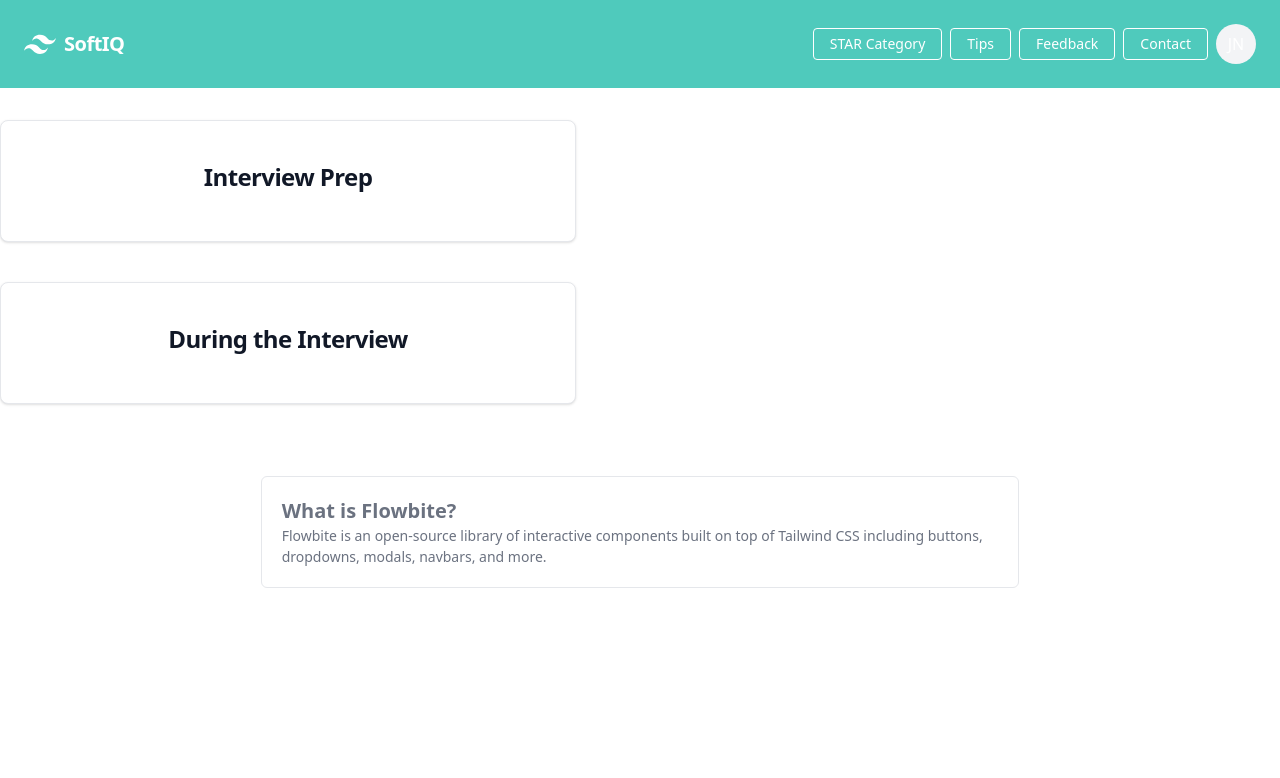
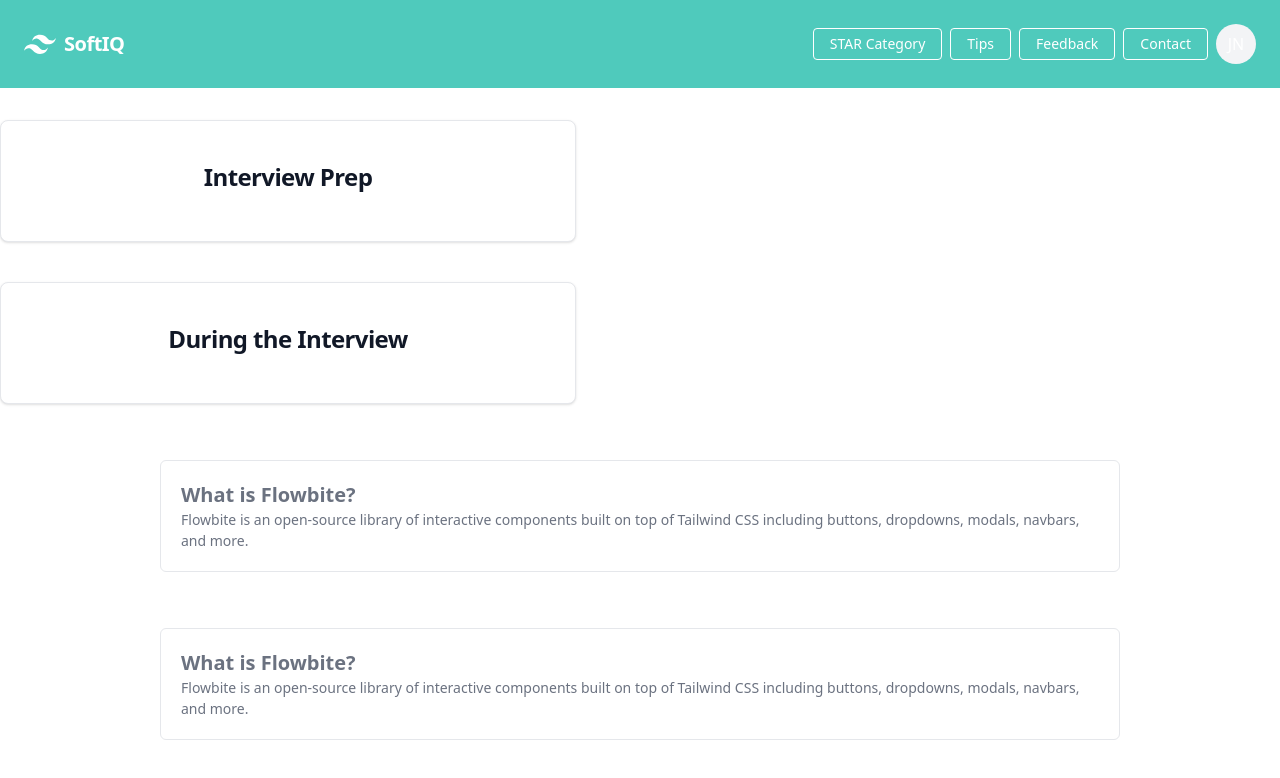
Before and after one commit to RavenGard/SoftIQ, a React (Vite) app in the folder client/: page /tips in a window 1280 px wide. Shown: the top 778 px of the page. Built offline with nearby package versions, Linux system fonts and the light colour scheme.

Commit message:
Co-authored-by: RavenGard <RavenGard@users.noreply.github.com>

```diff
--- a/client/src/screens/Tips.jsx
+++ b/client/src/screens/Tips.jsx
@@ -5,7 +5,8 @@
     return (
         <div>
             <Carousel />
-            <div class=" flex justify-center pt-4">
+            <div class=" flex flex-col justify-center">
+                <TipAccordion />
                 <TipAccordion />
             </div>
 
```
